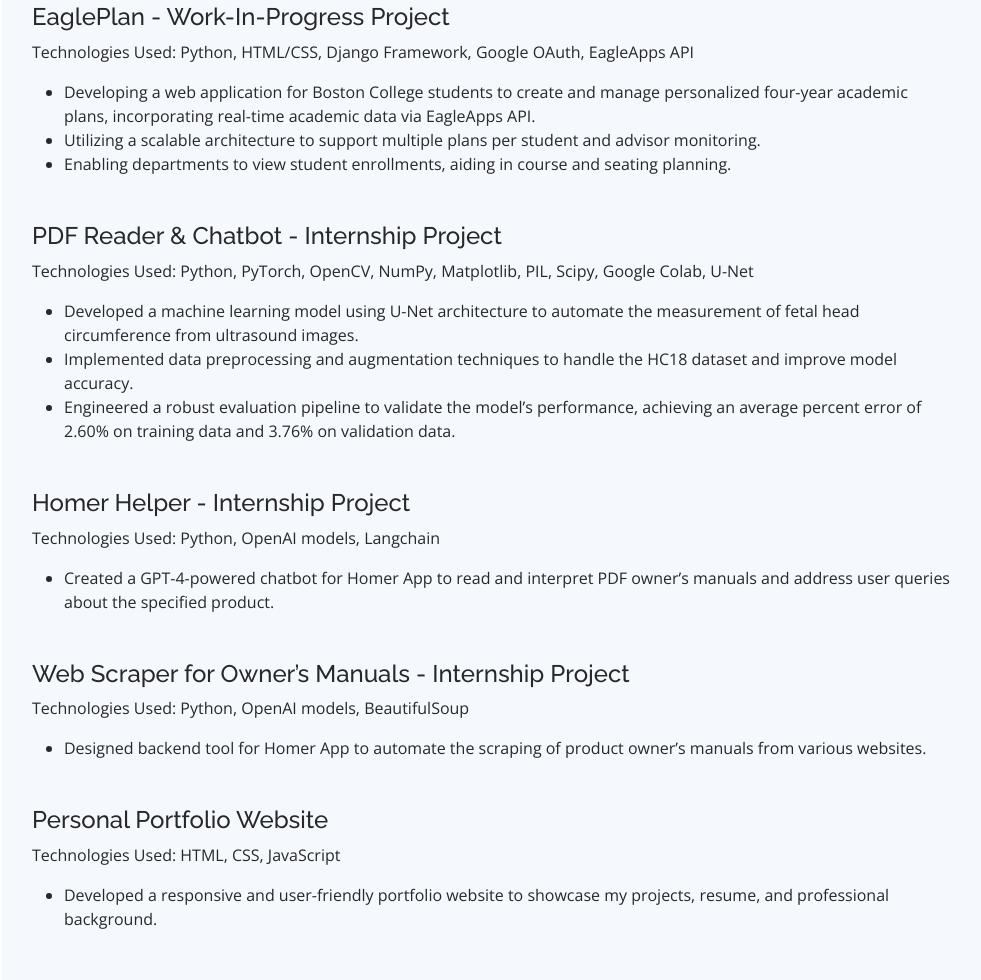
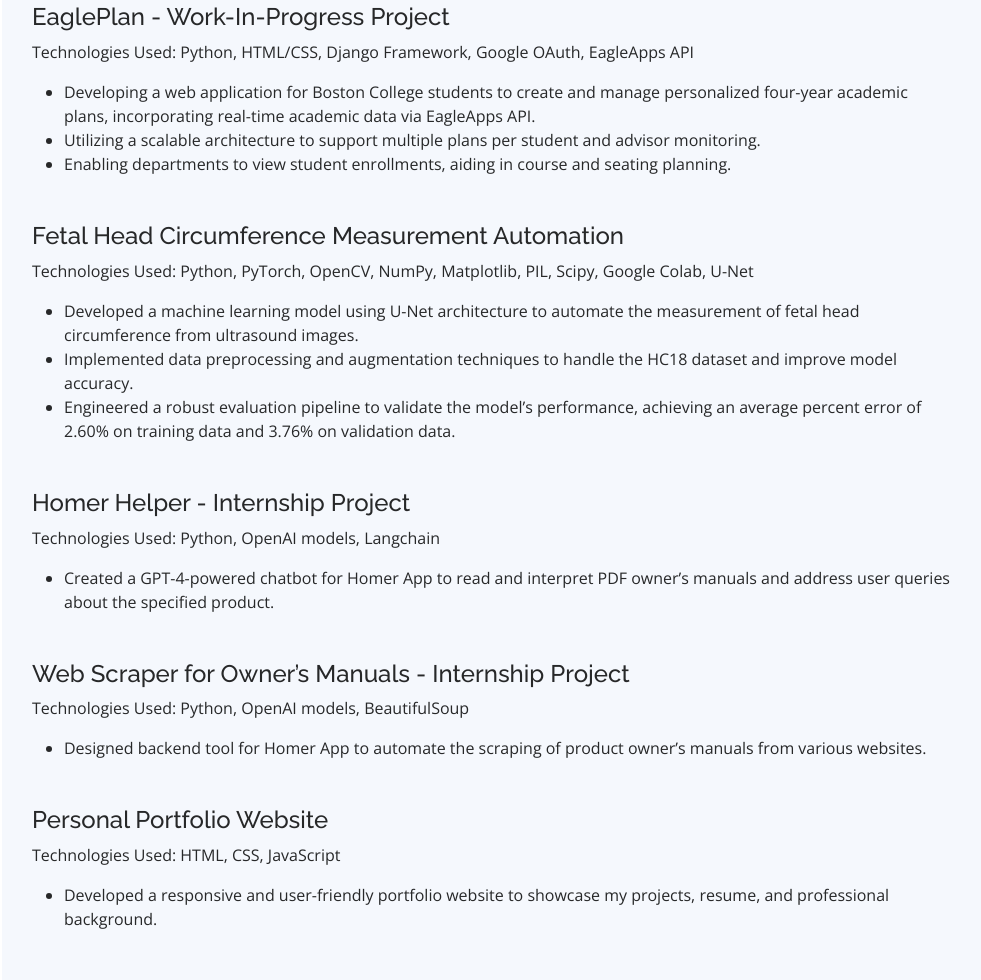
Before and after one commit to oliviamccarty/oliviamccarty.github.io, a plain HTML site: page index.html in a window 1280 px wide. Shown: the part 2884-3864 px from the top of the page, without its empty margins (298-1279 px from the left). Drawn offline with nearby package versions, Linux system fonts and the light colour scheme.

Commit message:
Project Name Update

```diff
--- a/index.html
+++ b/index.html
@@ -210,7 +210,7 @@
     <div class="row portfolio-container" data-aos="fade-up" data-aos-delay="200">
       <div class="col-lg-12 portfolio-item">
         <div class="portfolio-wrap">
-          <h4>PDF Reader & Chatbot - Internship Project</h4>
+          <h4>Fetal Head Circumference Measurement Automation</h4>
           <p>Technologies Used: Python, PyTorch, OpenCV, NumPy, Matplotlib, PIL, Scipy, Google Colab, U-Net</p>
           <ul>
             <li>Developed a machine learning model using U-Net architecture to automate the measurement of fetal head circumference from ultrasound images.</li>
```
